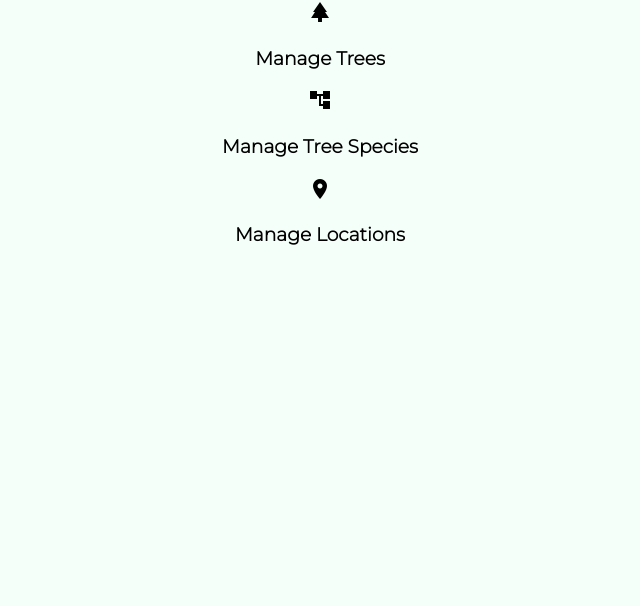
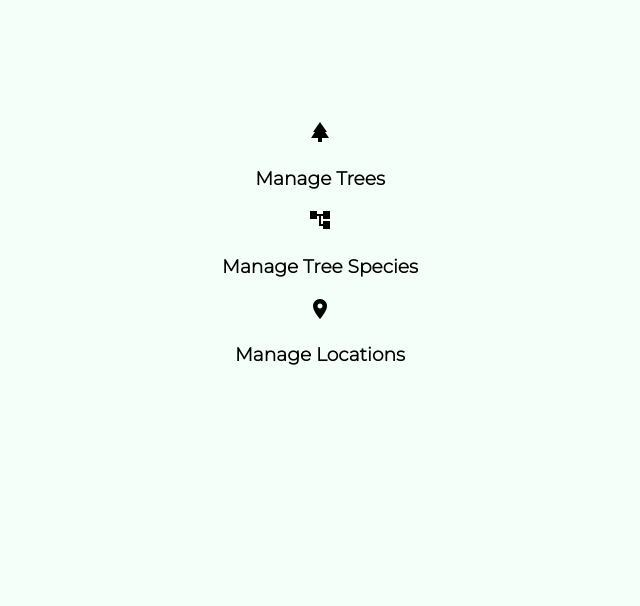
Before and after one commit to x-link-x/forestly, a Flask app: page /forest in a window 1280 px wide. Shown: the part 85-691 px from the top of the page, without its empty margins (320-960 px from the left). Run offline with Flask 2, Linux system fonts and the light colour scheme.

Commit message:
styled forest menu

```diff
--- a/static/style.css
+++ b/static/style.css
@@ -198,13 +198,15 @@ button {
     outline: 1px solid black;
     display: flex;
     flex-direction: column-reverse;
-
-
 }
 
 .map-tree > a {
     display: flex;
     font-size: small;
+}
+
+.map-tree {
+    width: 10px;
 }
 
 .grid-square {
@@ -214,3 +216,7 @@ button {
     display: flex;
     flex-direction: column-reverse;
 }
+
+#forest-container {
+    margin-top: 120px;
+}
--- a/templates/forest.html
+++ b/templates/forest.html
@@ -1,7 +1,7 @@
 {% extends 'base.html' %}
 
 {% block content %}
-
+<div id="forest-container">
     <div class="forest-options">
         <span class="material-icons">
             park
@@ -22,5 +22,5 @@
         </span>
         <h3><a href="/areas">Manage Locations</a></h3>
     </div>
-
+</div>
 {% endblock content %}
```
Lines whose indentation alone changed are shown as unchanged.
